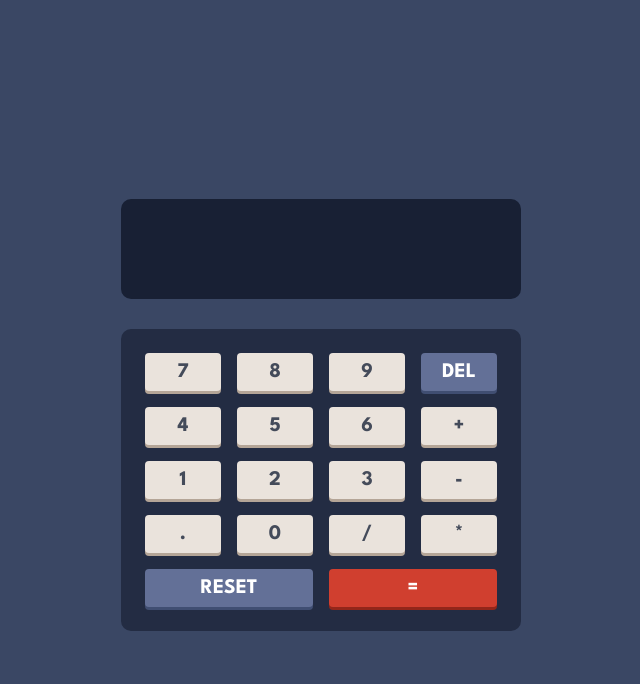
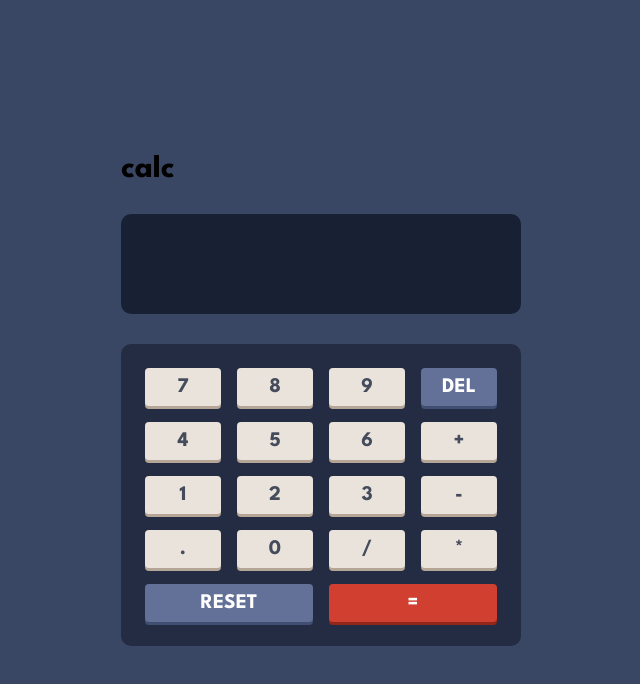
Before and after one commit to aryan-tayal/Calculator, a React (Vite) app: page / in a window 1280 px wide. Shown: the top 684 px of the page, without its empty margins (319-959 px from the left). Built offline with nearby package versions, Linux system fonts and the light colour scheme.

Commit message:
add basic header component

```diff
--- a/src/App.jsx
+++ b/src/App.jsx
@@ -1,9 +1,12 @@
 import React from "react";
 import Calculator from "./Calculator";
+import Header from "./Header";
 import "./styles/App.css";
+
 const App = () => {
   return (
     <div className="App">
+      <Header />
       <Calculator />
     </div>
   );
--- /dev/null
+++ b/src/Header.jsx
@@ -0,0 +1,11 @@
+import React from "react";
+
+const Header = () => {
+  return (
+    <div className="Header">
+      <h1 className="Header-title">calc</h1>
+    </div>
+  );
+};
+
+export default Header;
--- a/src/styles/App.css
+++ b/src/styles/App.css
@@ -13,3 +13,6 @@
   flex-direction: column;
   background-color: hsl(222, 26%, 31%);
 }
+.App > * {
+  width: 400px;
+}
```
